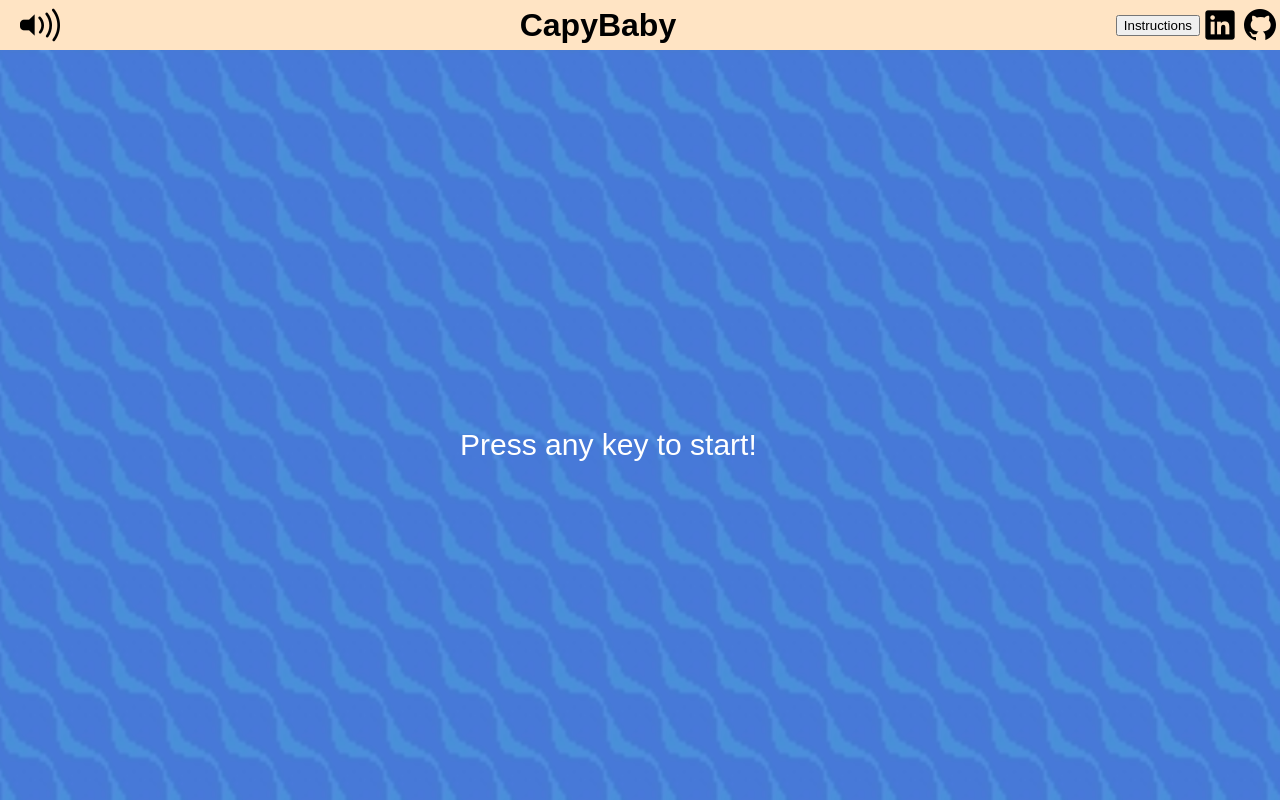
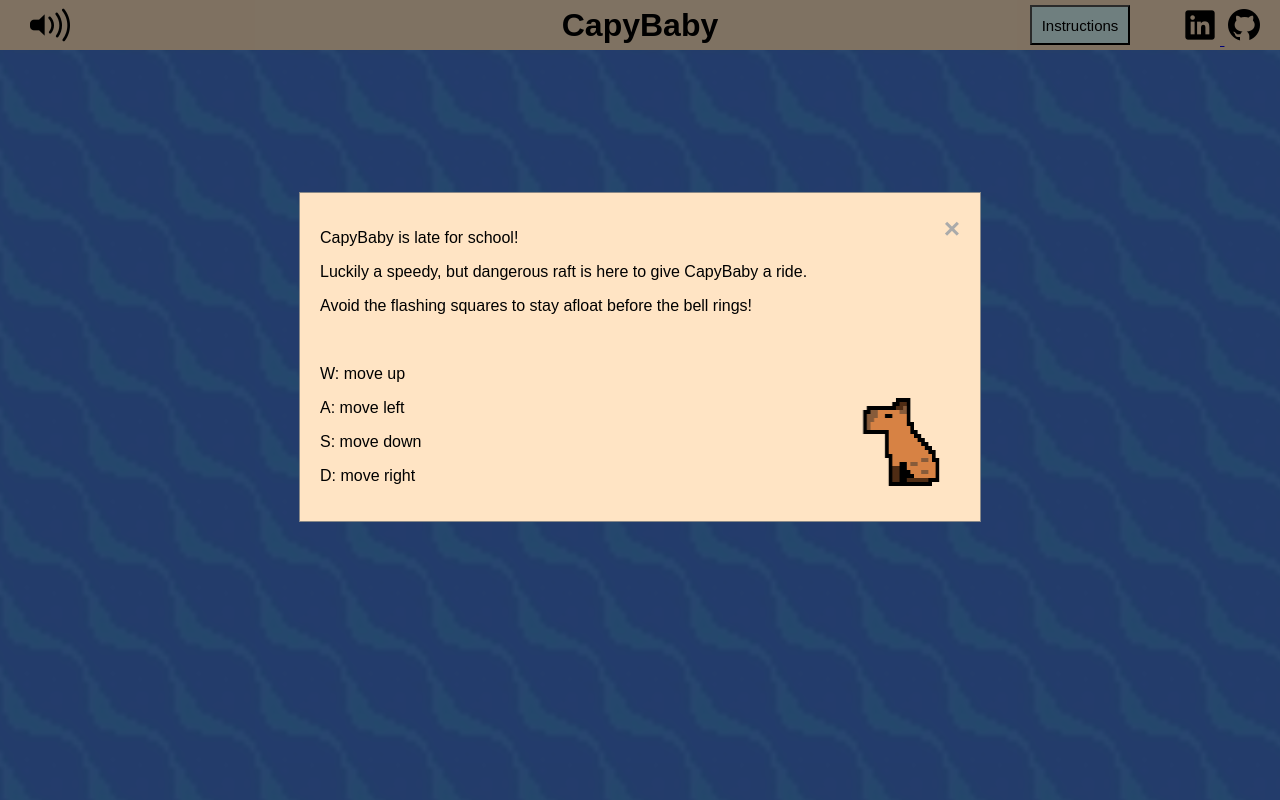
Before and after one commit to seanathan3/CapyBaby, a website built with webpack: page index.html in a window 1280 px wide. Both pictures are taken after a click on the button "Instructions". Built offline with nearby package versions, Linux system fonts and the light colour scheme.

Commit message:
start words bouncing

```diff
--- a/index.html
+++ b/index.html
@@ -12,13 +12,17 @@
 
   <body>
     <header>
+
       <div class="audio">
-        <img src="./assets/sound_on.png" alt="">
+        <img id="sound" src="./assets/sound_on.png" alt="">
       </div>
+
       <h1>CapyBaby</h1>
+
+      <div class="right">
+
+        <button id="myBtn">Instructions</button>
         <div class="logos">
-        <!-- <button>Instructions</button> -->
-        <button id="myBtn">Instructions</button>
           <a href="https://www.linkedin.com/in/sean-abbas/" target="_blank">
             <img src="./assets/linkedin.png" alt="">
           </a>
@@ -26,19 +30,26 @@
             <img src="./assets/github.png" alt="">
           </a>
         </div>
+      </div>
+
     </header>
-    <!-- The Modal
     <div id="myModal" class="modal">
 
-      Modal content
       <div class="modal-content">
         <span class="close">&times;</span>
-      <p>CapyBaby is late for school! Luckily a speedy, but dangerous raft is here to give CapyBaby a ride. Avoid the flashing squares to stay afloat before the bell rings!</p>
+        <img id="capy-pic" src="./assets/favicon.png" alt="">
+        <p>CapyBaby is late for school!
+        <p>Luckily a speedy, but dangerous raft is here to give CapyBaby a ride.</p>
+        <p>Avoid the flashing squares to stay afloat before the bell rings!</p>
         <br>
-      <p>Move with *WASD*</p>
+        <p>W: move up</p>
+        <p>A: move left</p>
+        <p>S: move down</p>
+        <p>D: move right</p>
       </div>
 
-</div> -->
+    </div>
+
     <canvas></canvas>
   </body>
 
--- a/src/index.js
+++ b/src/index.js
@@ -18,24 +18,46 @@ new View(canvas, context, game).start();
 const audio = document.createElement('audio')
 audio.src="./assets/sans_trim.mp3.mov"
 
-let played = false;
+let playing = false;
 
 document.addEventListener('keydown', () => {
-    if (played === false) {
+    if (playing === false) {
         audio.play();
         audio.loop = true;
-        played = true;
-    }})
+        playing = true;
+    }}, {once: true})
+
+let playButton = document.querySelector('#sound')
+
+playButton.addEventListener('click', () => {
+    if (playing === true) {
+        audio.pause();
+        playing = false;
+        playButton.setAttribute('src', './assets/sound_off.png')
+    } else {
+        audio.play();
+        playing = true;
+        playButton.setAttribute('src', './assets/sound_on.png')
+    }
+})
+
+let modal = document.getElementById('myModal')
+let btn = document.getElementById('myBtn')
+let span = document.getElementsByClassName('close')[0]
 
 
-// let modal = document.getElementById('myModal')
-// let btn = document.getElementById('myBtn')
-// let span = document.getElementsByClassName('close')[0]
+modal.addEventListener('click', (event) => {
+    modal.style.display = 'none';
+})
 
-// btn.onclick = function() {
-//     modal.style.display = 'block';
-// }
+btn.onclick = function() {
+    modal.style.display = 'block';
+}
 
-// span.onclick = function() {
-//     modal.style.display = 'none'
-// }
+span.onclick = function() {
+    modal.style.display = 'none'
+}
+
+document.addEventListener('click', event => {
+    console.log(event.x, event.y)
+})
--- a/src/index.scss
+++ b/src/index.scss
@@ -22,15 +22,24 @@ h1 {
     margin: 0;
 }
 
-.logos {
+h1:hover {
+    cursor: default;
+}
+
+.right {
     display: flex;
-    align-items: center;
+    justify-content: space-between;
+    width: 250px;
 }
 
 .audio {
-    display: flex;
-    justify-content: center;
-    width: 80px;
+    width: 250px;
+    position: relative;
+}
+
+#sound {
+    position: relative;
+    left: 30px;
 }
 
 .modal {
@@ -42,15 +51,16 @@ h1 {
     width: 100%;
     height: 100%;
     overflow: auto;
-    background-color: rgba(0, 0, 0, 0.4);
+    background-color: rgba(0, 0, 0, 0.5);
 }
 
 .modal-content {
-    background-color: #fefefe;
+    background-color:bisque;
     margin: 15% auto;
     padding: 20px;
     border: 1px solid #888;
-    width: 80%;
+    width: 50%;
+    position: relative;
 }
 
 .close {
@@ -59,3 +69,50 @@ h1 {
     font-size: 28px;
     font-weight: bold;
 }
+
+#capy-pic {
+    position: absolute;
+    right: 30px;
+    bottom: 30px;
+    width: 100px;
+    height: 100px;
+}
+
+.close:hover {
+    cursor: pointer;
+}
+
+#myBtn {
+    width: 100px;
+    height: 40px;
+    background-color:lightcyan;
+    font-family: fantasy;
+    font-size: 15px;
+}
+
+#myBtn:hover {
+    cursor: pointer;
+}
+
+.logos {
+    height:40px;
+    width: 100px;
+}
+
+.logos a {
+    width: 40px;
+    height: 40px;
+    cursor: default;
+}
+
+.logos img:hover {
+    cursor: pointer;
+}
+
+.modal-content p {
+    font-family:Arial, Helvetica, sans-serif
+}
+
+.audio img:hover {
+    cursor: pointer;
+}
--- a/src/scripts/player.js
+++ b/src/scripts/player.js
@@ -39,7 +39,7 @@ class Player {
 
     printPos(frame) {
         this.move(this.dx, this.dy)
-        let animation = Math.floor(frame / 8)
+        let animation = Math.floor(frame / 6)
         let sprite = this.chooseSprite()
 
         let [x, y] = this.pos
--- a/src/scripts/raft.js
+++ b/src/scripts/raft.js
@@ -86,8 +86,8 @@ class Raft {
             let tileArr = []
             let color = undefined
             let orientation = '0';
-            let Xadjustor = (Math.random() - 0.5) * 5;
-            let Yadjustor = (Math.random() - 0.5) * 5;
+            let Xadjustor = (Math.random() - 0.5) * 10;
+            let Yadjustor = (Math.random() - 0.5) * 10;
 
 
             for (let i = 0; i < 7; i++) {
--- a/src/scripts/view.js
+++ b/src/scripts/view.js
@@ -17,6 +17,11 @@ class View {
         this.timer = 940;
         this.counter = 3;
         this.speed = 7;
+        this.started = false;
+        this.velocity = 1.5;
+        this.origVel = this.velocity;
+        this.dy = 0;
+        this.gravity = 0.08;
 
         document.addEventListener('keypress', event => {
             if (event.key === 'w') {
@@ -98,7 +103,7 @@ class View {
         this.game.player.printPos(this.moveFrame);
         this.scoreboard();
         this.frame += 1
-        if (this.moveFrame >= 39) {
+        if (this.moveFrame >= 29) {
             this.moveFrame = 0;
         } else {
             this.moveFrame++
@@ -124,33 +129,33 @@ class View {
             this.c.fillStyle = 'rgba(255, 255, 255, 1)'
             this.c.font = '30px sans serif'
             // this.c.fillText('CapyBaby', this.canvas.width / 2 - 65, this.canvas.height / 2 - 290)
-
-            this.instructions();
+            this.animateStart();
         }, 100)
 
         document.addEventListener('keydown', () => {
+            this.started = true;
             this.c.drawImage(this.background, 0, 0)
             this.game.raft.draw();
             this.c.fillStyle = 'rgba(255, 255, 255, 1)'
             setTimeout(() => {
                 this.c.font = '300px sans serif'
                 this.c.fillText('3', this.canvas.width / 2 - 350, this.canvas.height / 2)
-            }, 100)
+            }, 500)
 
             setTimeout(() => {
                 this.c.font = '300px sans serif'
                 this.c.fillText('2', this.canvas.width / 2 - 75, this.canvas.height / 2)
-            }, 1050)
+            }, 1450)
 
             setTimeout(() => {
                 this.c.font = '300px sans serif'
                 this.c.fillText('1', this.canvas.width / 2 + 200, this.canvas.height / 2)
-            }, 2000)
+            }, 2400)
 
             setTimeout(() => {
                 this.interval = setInterval(this.cycle.bind(this), this.timer)
                 requestAnimationFrame(this.animate.bind(this))
-            }, 2950)
+            }, 3350)
         }, {once: true})
     }
 
@@ -191,8 +196,8 @@ class View {
     }
 
     restartGame() {
-        document.removeEventListener('click', this.restartGame.bind(this))
-        this.c.clearRect(0, 0, this.canvas.width, this.canvas.height)
+        // document.removeEventListener('click', this.restartGame.bind(this))
+        // this.c.clearRect(0, 0, this.canvas.width, this.canvas.height)
         let new_game = new Game(this.canvas, this.c);
         new View(this.canvas, this.c, new_game).start();
     }
@@ -230,9 +235,10 @@ class View {
         this.counter++
     }
 
-    instructions() {
+    instructions(yAdjustor) {
+        console.log(this.c)
         this.c.font = '30px fantasy'
-        this.c.fillText('Press any key to start!', this.canvas.width / 2 - 180, this.canvas.height / 2 + 30);
+        this.c.fillText('Press any key to start!', this.canvas.width / 2 - 148, this.canvas.height / 2 + 30 - yAdjustor);
     }
 
     gameOver() {
@@ -246,6 +252,25 @@ class View {
     }
 
 
+    animateStart() {
+        if (this.started === false) {
+            requestAnimationFrame(this.animateStart.bind(this));
+        }
+        this.c.clearRect(0, 0, this.canvas.width, this.canvas.height);
+        if (this.dy >= 0) {
+            this.dy += this.velocity;
+            this.velocity -= this.gravity;
+        } else {
+            this.velocity = this.origVel;
+            this.dy = 0;
+        }
+
+        this.c.drawImage(this.background, 0, 0);
+        this.instructions(this.dy);
+        this.startFrame++
+    }
+
+
 }
 
 
```
Also changed, not shown: dist/main.css, dist/main.js. Lines whose indentation alone changed are shown as unchanged.
